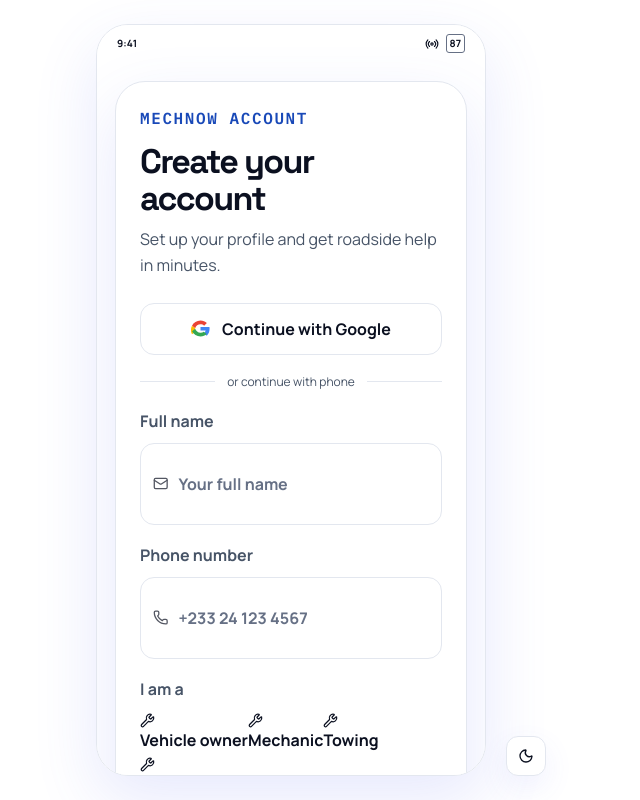
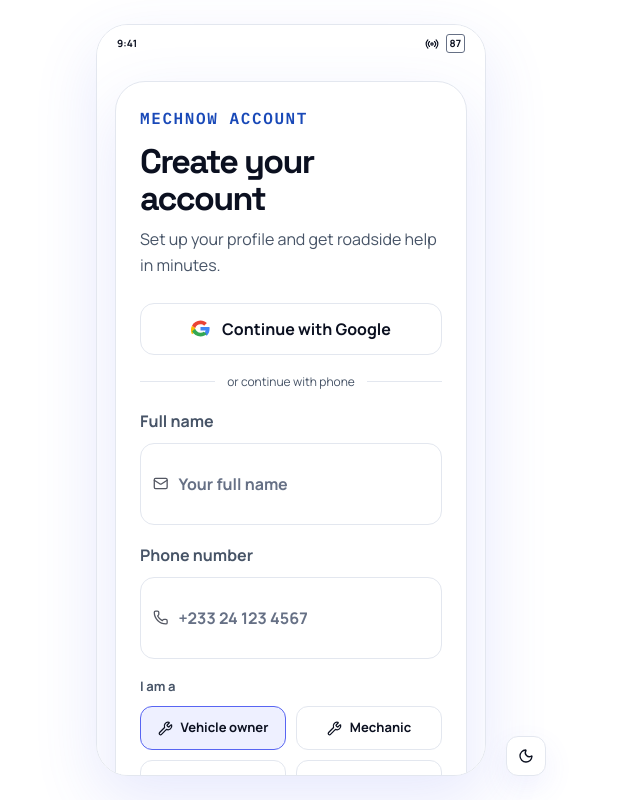
Before and after one commit to samuelakuffo123/My-local-mechanic, a React (Vite) app: page /signup in a window 1280 px wide. Shown: the whole page, without its empty margins (349-989 px from the left). Built offline with nearby package versions, Linux system fonts and the light colour scheme; no server answers.

Commit message:
fix(auth): make signup role options selectable
The role buttons were inside a label, so clicking one made the label forward a second click to the first button. Use a labelled group with aria-pressed and visible selected styling.

```diff
--- a/src/design/premium.css
+++ b/src/design/premium.css
@@ -770,6 +770,7 @@ h3 {
 
 [data-theme="light"] .auth-card p,
 [data-theme="light"] .auth-form label,
+[data-theme="light"] .auth-form .auth-role-field,
 [data-theme="light"] .auth-divider,
 [data-theme="light"] .auth-meta span {
   color: var(--text-2);
--- a/src/features/auth/AuthPlaceholder.tsx
+++ b/src/features/auth/AuthPlaceholder.tsx
@@ -232,11 +232,12 @@ export function AuthPlaceholder() {
               </label>
 
               {view === "signup" && (
-                <label>
-                  <span>I am a</span>
-                  <div className="auth-role-grid">
+                <div className="auth-role-field">
+                  <span id="auth-role-label">I am a</span>
+                  <div aria-labelledby="auth-role-label" className="auth-role-grid" role="group">
                     {ROLES.map((option) => (
                       <button
+                        aria-pressed={role === option.value}
                         className={role === option.value ? "selected" : ""}
                         key={option.value}
                         onClick={() => setRole(option.value)}
@@ -247,7 +248,7 @@ export function AuthPlaceholder() {
                       </button>
                     ))}
                   </div>
-                </label>
+                </div>
               )}
 
               <button className="auth-submit" disabled={busy} type="submit">
--- a/src/index.css
+++ b/src/index.css
@@ -248,6 +248,7 @@ h3 { font-size: 15px; line-height: 1.35; }
 }
 [data-theme="light"] .auth-card p,
 [data-theme="light"] .auth-form label,
+[data-theme="light"] .auth-form .auth-role-field,
 [data-theme="light"] .auth-divider,
 [data-theme="light"] .auth-meta span {
   color: var(--text-2);
@@ -1714,12 +1715,39 @@ h3 { font-size: 15px; line-height: 1.35; }
   display: grid;
   gap: 18px;
 }
-.auth-form label {
+.auth-form label,
+.auth-form .auth-role-field {
   display: grid;
   gap: 10px;
   color: #dfe9ff;
   font-size: 13px;
   font-weight: 700;
+}
+.auth-role-grid {
+  display: grid;
+  grid-template-columns: repeat(2, minmax(0, 1fr));
+  gap: 10px;
+}
+.auth-role-grid button {
+  display: inline-flex;
+  align-items: center;
+  justify-content: center;
+  gap: 8px;
+  min-height: 44px;
+  border: 1px solid var(--border);
+  border-radius: 12px;
+  background: var(--surface-1);
+  color: var(--text-2);
+  cursor: pointer;
+  transition: border-color 150ms, background-color 150ms, color 150ms;
+}
+.auth-role-grid button:hover {
+  border-color: var(--brand);
+}
+.auth-role-grid button.selected {
+  border-color: var(--brand);
+  background: var(--brand-subtle);
+  color: var(--text);
 }
 .auth-input-wrap {
   display: flex;
```
